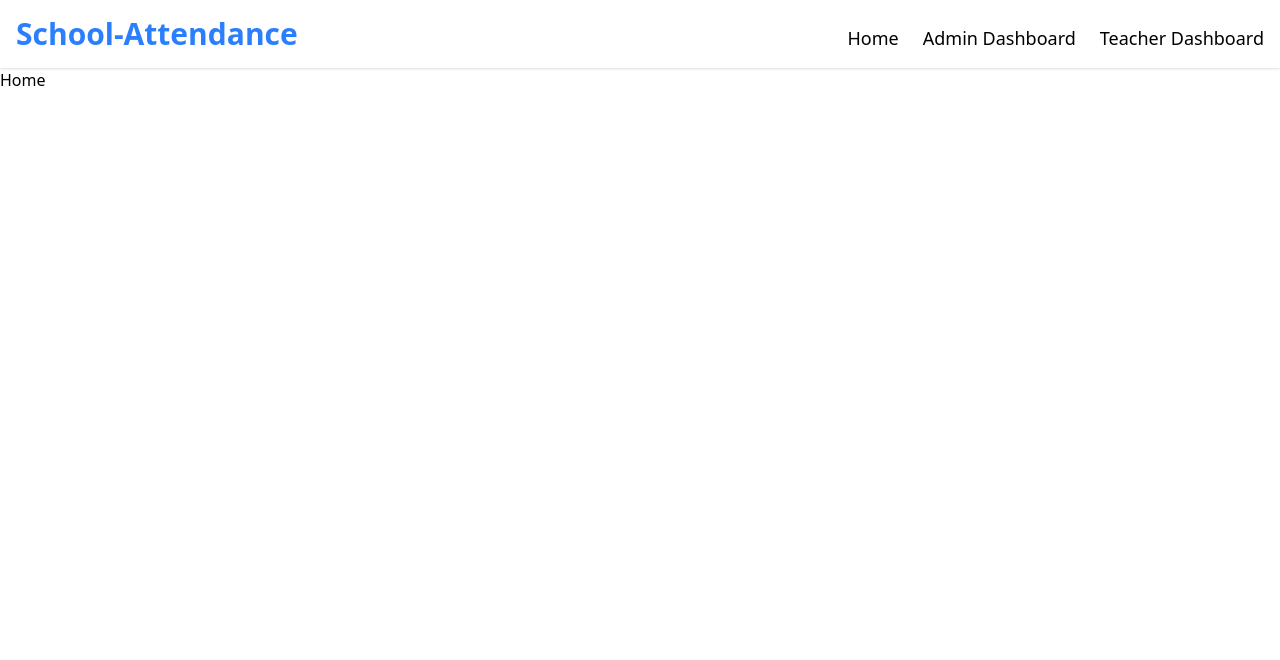
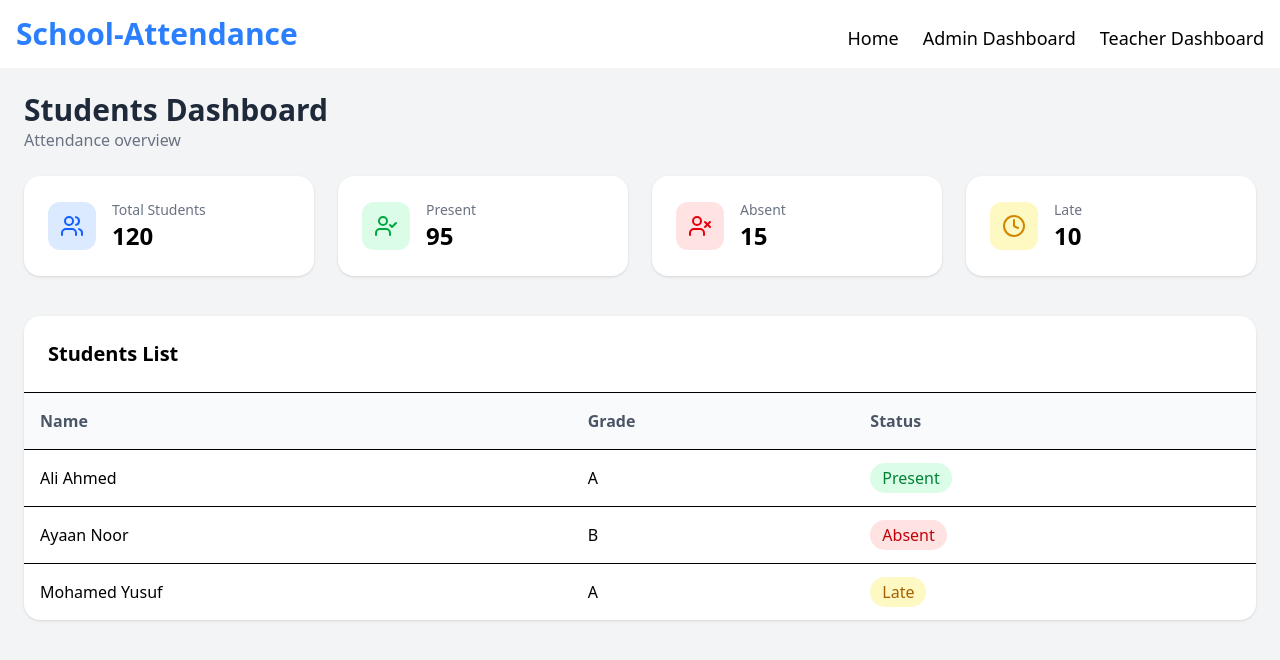
Before and after one commit to Dev-AyubAbdi/Student-Attendance-App, a React (Vite) app: page / in a window 1280 px wide. Shown: the top 660 px of the page. Built offline with nearby package versions, Linux system fonts and the light colour scheme.

Commit message:
added home component

```diff
--- a/package.json
+++ b/package.json
@@ -11,6 +11,7 @@
   },
   "dependencies": {
     "@tailwindcss/vite": "^4.1.18",
+    "lucide-react": "^0.561.0",
     "react": "^19.2.0",
     "react-dom": "^19.2.0",
     "react-hot-toast": "^2.6.0",
--- a/src/Components/Home.jsx
+++ b/src/Components/Home.jsx
@@ -1,7 +1,81 @@
-import React from 'react'
+import { Users, UserCheck, UserX, Clock } from "lucide-react";
 
-export const Home = () => {
+export const  Home = () => {
   return (
-    <div>Home</div>
-  )
+    <div className="min-h-screen bg-gray-100 p-6">
+      {/* Header */}
+      <div className="max-w-7xl mx-auto mb-6">
+        <h1 className="text-3xl font-bold text-gray-800">Students Dashboard</h1>
+        <p className="text-gray-500">Attendance overview</p>
+      </div>
+
+      {/* Stats */}
+      <div className="max-w-7xl mx-auto grid grid-cols-1 sm:grid-cols-2 lg:grid-cols-4 gap-6">
+        <div className="bg-white rounded-2xl shadow p-6 flex items-center gap-4">
+          <div className="p-3 rounded-xl bg-blue-100 text-blue-600"><Users /></div>
+          <div>
+            <p className="text-gray-500 text-sm">Total Students</p>
+            <h3 className="text-2xl font-bold">120</h3>
+          </div>
+        </div>
+
+        <div className="bg-white rounded-2xl shadow p-6 flex items-center gap-4">
+          <div className="p-3 rounded-xl bg-green-100 text-green-600"><UserCheck /></div>
+          <div>
+            <p className="text-gray-500 text-sm">Present</p>
+            <h3 className="text-2xl font-bold">95</h3>
+          </div>
+        </div>
+
+        <div className="bg-white rounded-2xl shadow p-6 flex items-center gap-4">
+          <div className="p-3 rounded-xl bg-red-100 text-red-600"><UserX /></div>
+          <div>
+            <p className="text-gray-500 text-sm">Absent</p>
+            <h3 className="text-2xl font-bold">15</h3>
+          </div>
+        </div>
+
+        <div className="bg-white rounded-2xl shadow p-6 flex items-center gap-4">
+          <div className="p-3 rounded-xl bg-yellow-100 text-yellow-600"><Clock /></div>
+          <div>
+            <p className="text-gray-500 text-sm">Late</p>
+            <h3 className="text-2xl font-bold">10</h3>
+          </div>
+        </div>
+      </div>
+
+      {/* Table */}
+      <div className="max-w-7xl mx-auto mt-10 bg-white rounded-2xl shadow">
+        <div className="p-6 border-b">
+          <h2 className="text-xl font-semibold">Students List</h2>
+        </div>
+        <table className="w-full">
+          <thead className="bg-gray-50">
+            <tr className="text-left text-gray-600">
+              <th className="p-4">Name</th>
+              <th className="p-4">Grade</th>
+              <th className="p-4">Status</th>
+            </tr>
+          </thead>
+          <tbody>
+            <tr className="border-t">
+              <td className="p-4">Ali Ahmed</td>
+              <td className="p-4">A</td>
+              <td className="p-4"><span className="px-3 py-1 rounded-full bg-green-100 text-green-700">Present</span></td>
+            </tr>
+            <tr className="border-t">
+              <td className="p-4">Ayaan Noor</td>
+              <td className="p-4">B</td>
+              <td className="p-4"><span className="px-3 py-1 rounded-full bg-red-100 text-red-700">Absent</span></td>
+            </tr>
+            <tr className="border-t">
+              <td className="p-4">Mohamed Yusuf</td>
+              <td className="p-4">A</td>
+              <td className="p-4"><span className="px-3 py-1 rounded-full bg-yellow-100 text-yellow-700">Late</span></td>
+            </tr>
+          </tbody>
+        </table>
+      </div>
+    </div>
+  );
 }
--- a/src/Components/StudentLists.jsx
+++ b/src/Components/StudentLists.jsx
@@ -26,7 +26,7 @@ export default function ({ student, setAbsent }) {
             Present
           </button>
           <button
-            onClick={()=> setStatus("Absent")}
+            onClick={()=> setStatus("absent")}
             className={`${getBtnStyle("absent")} p-2 rounded-lg`}
           >
             Absent
```
Also changed, not shown: 1 other file (tests, documents, lock files or other folders).
